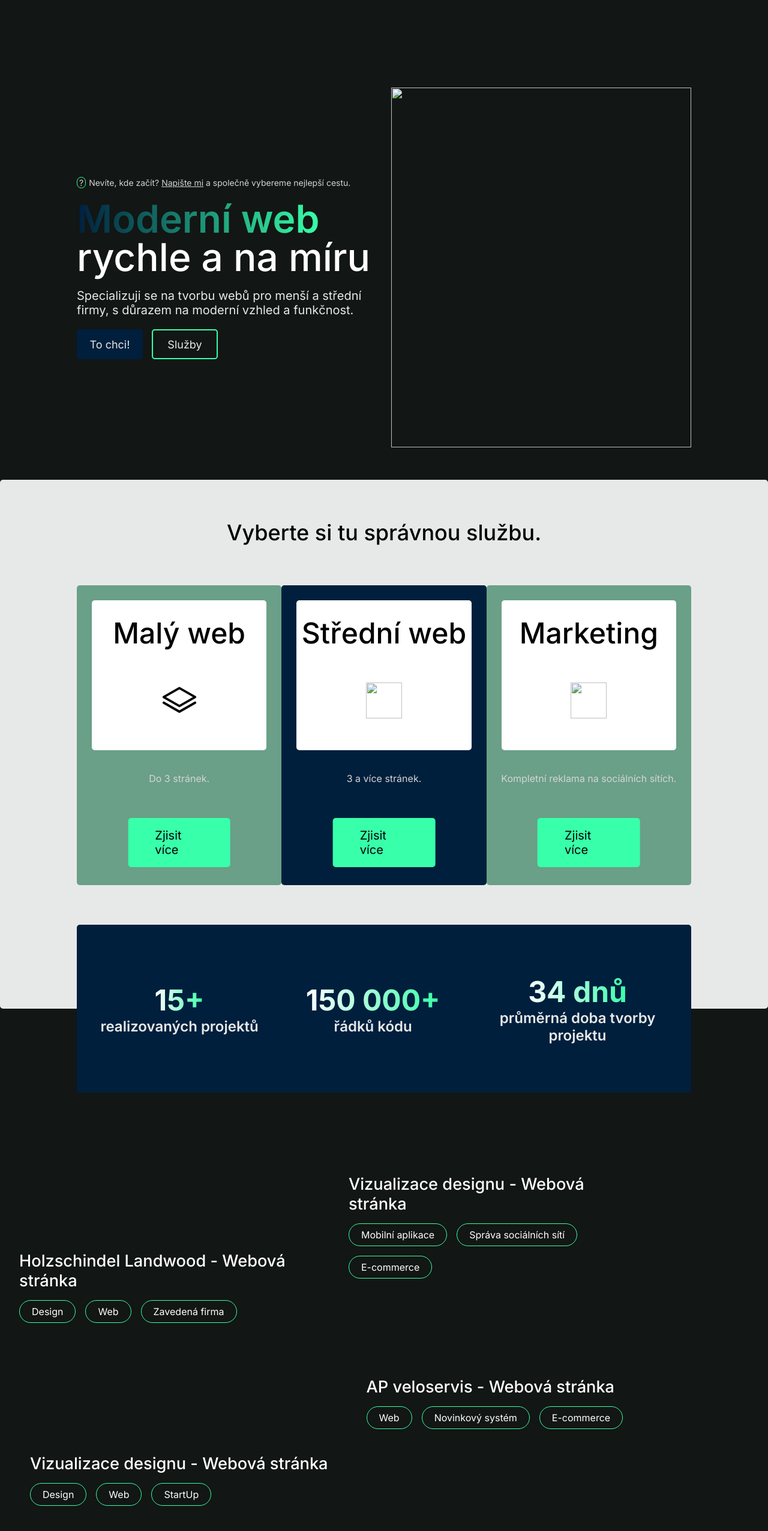
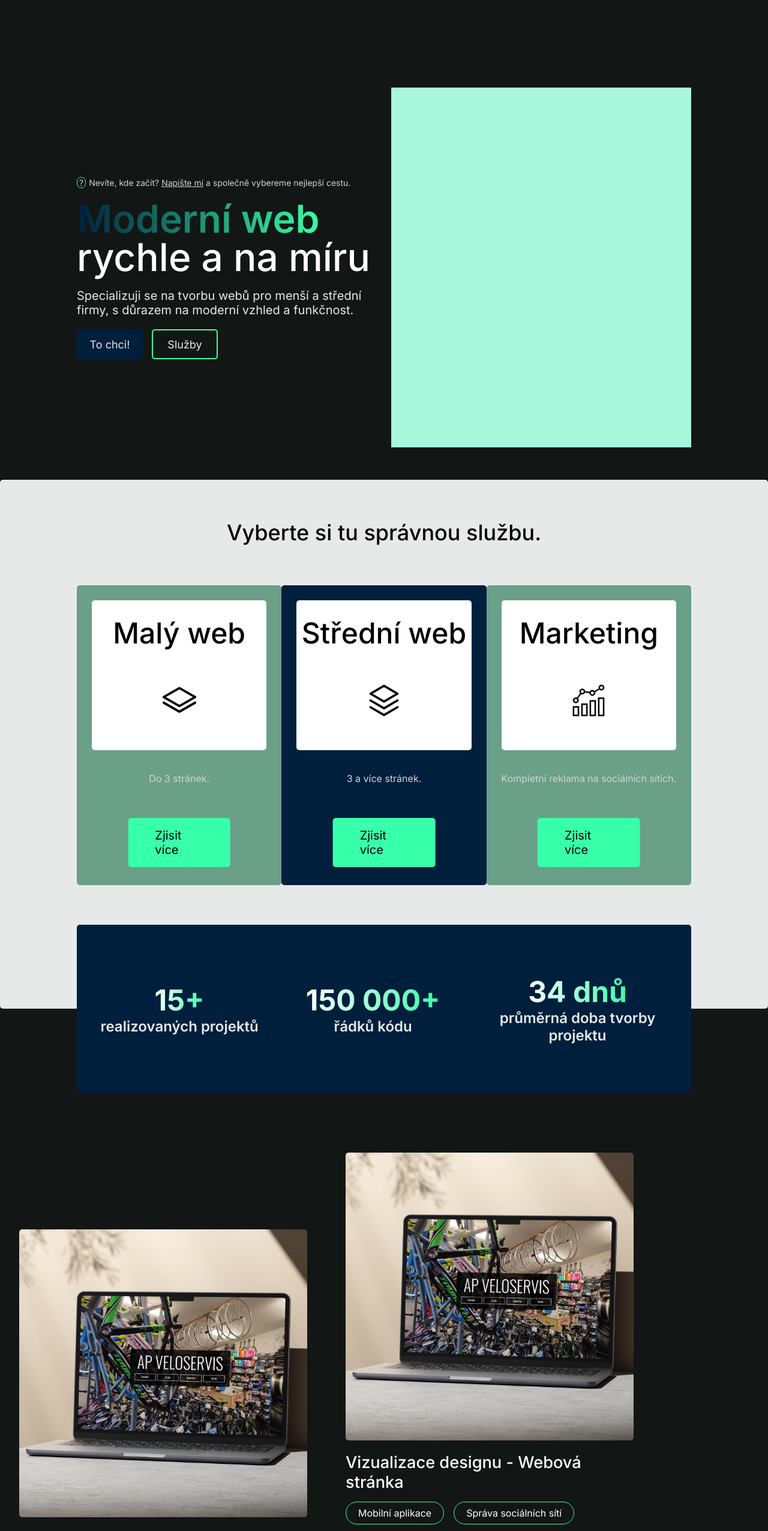
Before and after one commit to DokeMe/personal, a plain HTML site: page index.html in a window 1280 px wide. Shown: the top 2553 px of the page at 60% size. Drawn offline with Linux system fonts and the light colour scheme; a web font is replaced by a local one.

Commit message:
Add files via upload

```diff
--- a/index.html
+++ b/index.html
@@ -65,7 +65,7 @@
             </div>
 
             <div class="right-side">
-                <img src="/images/test-img.png" alt="">
+                <img src="test-img.png" alt="">
             </div>
         </div>
 
@@ -95,7 +95,7 @@
             <div class="card" style="background-color: var(--primary);">
                 <div class="white-container">
                     <p>Střední web</p>
-                    <img src="./images/stack.svg" alt="">
+                    <img src="stack.svg" alt="">
                 </div>
 
                 <div class="part2-card">
@@ -112,7 +112,7 @@
             <div class="card">
                 <div class="white-container">
                     <p>Marketing</p>
-                    <img src="./images/marketing.svg" alt="">
+                    <img src="marketing.svg" alt="">
                 </div>
 
                 <div class="part2-card">
@@ -152,7 +152,7 @@
             <div class="ref-single odd">
                 <div class="wrapper__img">
                     <a href="https://holzschindel-landwood.com/cs/domu/" target="_blank">
-                        <img src="./images/apvelo-ref.png" alt="" class="ref-img">
+                        <img src="apvelo-ref.png" alt="" class="ref-img">
                     </a>
                 </div>
                 <p>Holzschindel Landwood - Webová stránka</p>
@@ -165,7 +165,7 @@
 
             <div class="ref-single even">
                 <div class="wrapper__img">
-                    <img src="./images/apvelo-ref.png" alt="" class="ref-img">
+                    <img src="apvelo-ref.png" alt="" class="ref-img">
                 </div>
                 <p>Vizualizace designu - Webová stránka</p>
                 <div class="attribute">
@@ -179,7 +179,7 @@
         <div class="projects">
             <div class="ref-single odd">
                 <div class="wrapper__img">
-                    <img src="./images/apvelo-ref.png" alt="" class="ref-img">
+                    <img src="apvelo-ref.png" alt="" class="ref-img">
                 </div>
                 <p>Vizualizace designu - Webová stránka</p>
                 <div class="attribute">
@@ -192,7 +192,7 @@
             <div class="ref-single even">
                 <div class="wrapper__img">
                     <a href="https://www.apveloservis.cz/" target="_blank">
-                        <img src="./images/apvelo-ref.png" alt="" class="ref-img">
+                        <img src="apvelo-ref.png" alt="" class="ref-img">
                     </a>
                 </div>
                 <p>AP veloservis - Webová stránka</p>
@@ -210,7 +210,7 @@
 
         <div class="rew-card-container">
             <div class="rew-card">
-                <img src="./images/test-img.png" alt="">
+                <img src="test-img.png" alt="">
                 <p>Name Surname</p>
                 <p>Company</p>
                 <p>Lorem ipsum dolor sit amet consectetur adipisicing elit. Velit dignissimos sint neque voluptas magnam
@@ -221,7 +221,7 @@
             </div>
 
             <div class="rew-card">
-                <img src="./images/test-img.png" alt="">
+                <img src="test-img.png" alt="">
                 <p>Name Surname</p>
                 <p>Company</p>
                 <p>Lorem ipsum dolor sit amet consectetur adipisicing elit. Velit dignissimos sint neque voluptas magnam
@@ -232,7 +232,7 @@
             </div>
 
             <div class="rew-card">
-                <img src="./images/test-img.png" alt="">
+                <img src="test-img.png" alt="">
                 <p>Name Surname</p>
                 <p>Company</p>
                 <p>Lorem ipsum dolor sit amet consectetur adipisicing elit. Velit dignissimos sint neque voluptas magnam
@@ -267,13 +267,13 @@
                 <li><a href="#" class="menu-item">O mně</a></li>
                 <li><a href="#" class="menu-item">Kontakt</a></li>
                 <div class="lang-switch">
-                    <img src="./images/uk_flag.png" alt="">
+                    <img src="uk_flag.png" alt="">
                 </div>
             </ul>
         </nav>
     </div>
 
-    <button id="scrollToTopBtn" class="scroll-to-top"><img src="./images/to-top.png" alt="" class="to-top-img"></button>
+    <button id="scrollToTopBtn" class="scroll-to-top"><img src="to-top.png" alt="" class="to-top-img"></button>
 
     <!-- javascript -->
 
```
